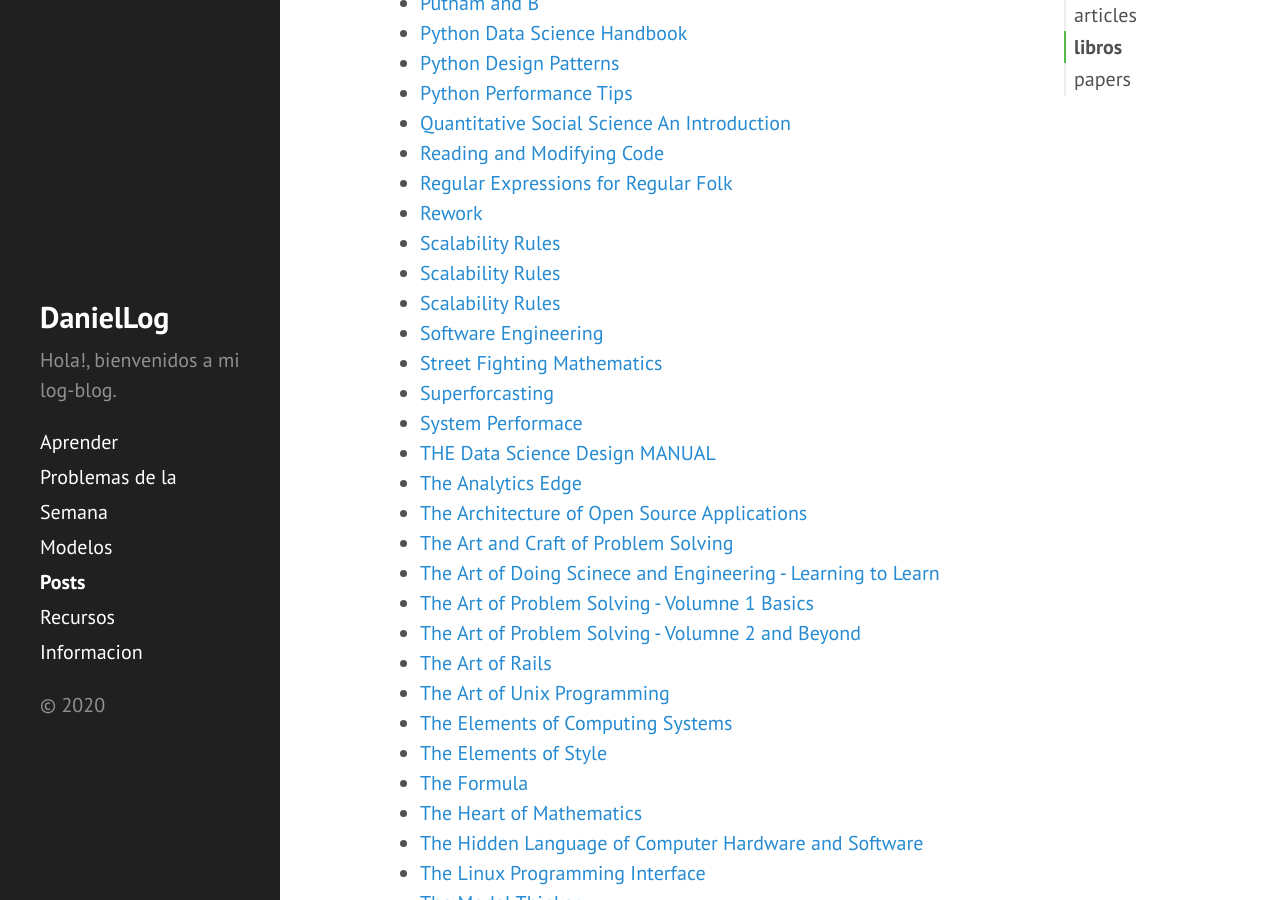
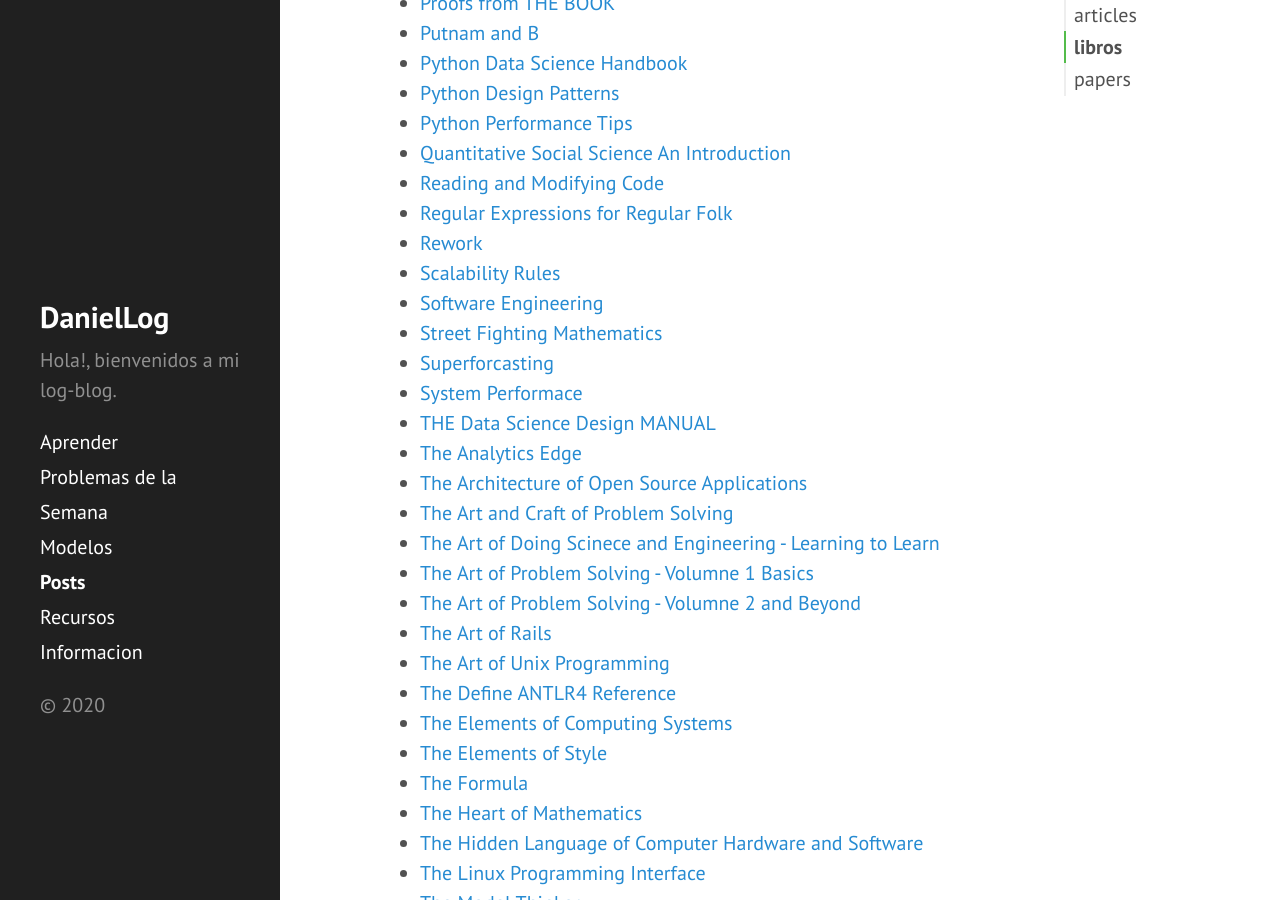
Before and after one commit to DanielBremont/danielbremont.github.io, a Jekyll site: the page built from pages/posts.md, in a window 1280 px wide and 900 px high, scrolled down 4867 px. Built offline with Jekyll 4.4.1, drawn with Linux system fonts in a browser that asks for light colours; some of the changed text lies outside the part shown.

Commit message:
Agregar nuevo post

```diff
--- a/_posts/libros/2020-03-26-Language-Implementation-Patterns.md
+++ b/_posts/libros/2020-03-26-Language-Implementation-Patterns.md
@@ -1,6 +1,6 @@
 ---
 layout: post
-title: Scalability Rules
+title: Language Implementation Patterns
 categories: [libros]
 tags: [conocimiento, libro, saber, hacer, cs]
 ---
--- a/_posts/libros/2020-03-26-The-Definitive-ANTLR4-Reference.md
+++ b/_posts/libros/2020-03-26-The-Definitive-ANTLR4-Reference.md
@@ -1,6 +1,6 @@
 ---
 layout: post
-title: Scalability Rules
+title: The Define ANTLR4 Reference
 categories: [libros]
 tags: [conocimiento, libro, saber, hacer, cs]
 ---
```
